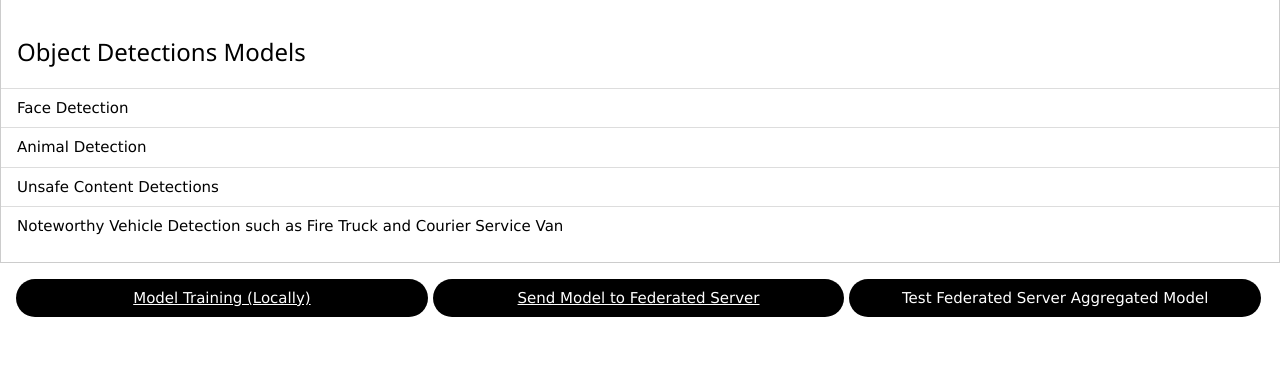
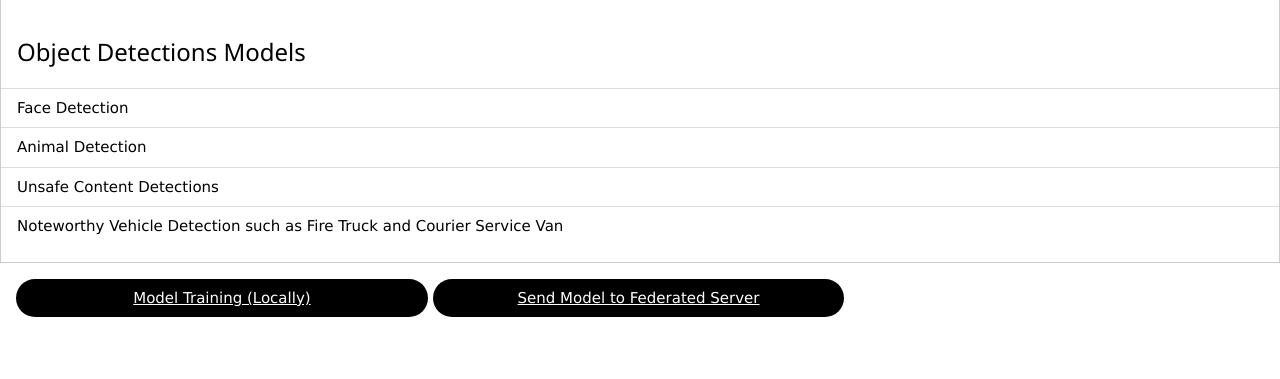
Before and after one commit to ResearchTrio/federatedlearning, a Flask app: page / in a window 1280 px wide. Shown: the part 261-640 px from the top of the page. Run offline with Flask 2, Linux system fonts and the light colour scheme.

Commit message:
Update start.html

```diff
--- a/device2/templates/start.html
+++ b/device2/templates/start.html
@@ -25,7 +25,6 @@
 <div class="w3-container w3-margin-top">
     <button class="w3-button w3-black w3-round-xxlarge" style="width:33%"><a href="http://localhost:8002/modeltrain">Model Training (Locally)</a></button>
     <button class="w3-button w3-black w3-round-xxlarge" style="width:33%"><a href="http://localhost:8002/sendmodel">Send Model to Federated Server</a></button>
-    <button class="w3-button w3-black w3-round-xxlarge" style="width:33%">Test Federated Server Aggregated Model</button>
 
 </div>
 
```
